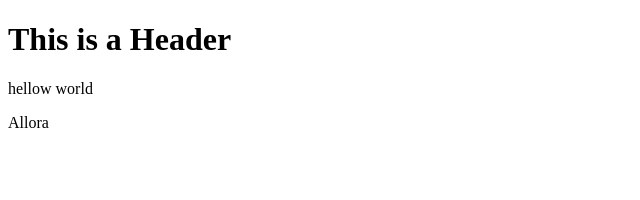
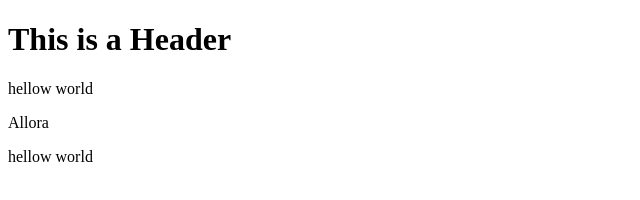
Before and after one commit to Aron21088/git-test, a website: page index.html in a window 1280 px wide. Shown: the whole page, without its empty margins (0-640 px from the left). Drawn offline with Linux system fonts and the light colour scheme.

Commit message:
using NPM

```diff
--- a/index.html
+++ b/index.html
@@ -4,5 +4,6 @@
         <h1>This is a Header</h1>
         <p>hellow world</p>
         <p>Allora</p>
+        <p>hellow world</p>
     </body>
 </html>
```
Also changed, not shown: package.json (added, +24 -0 lines), 2 other files.
